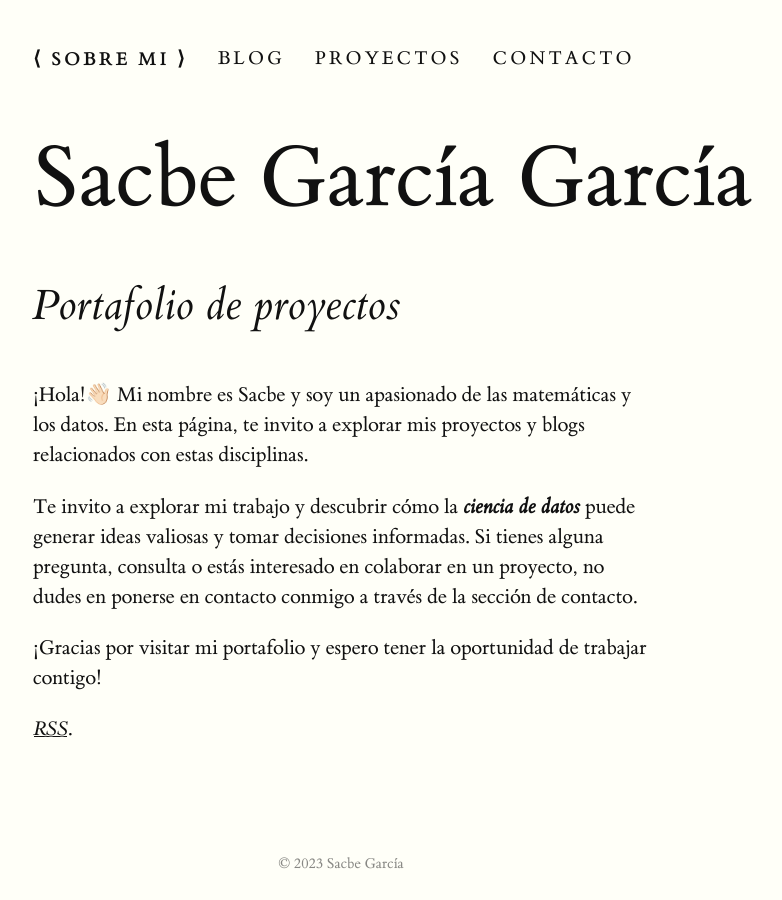
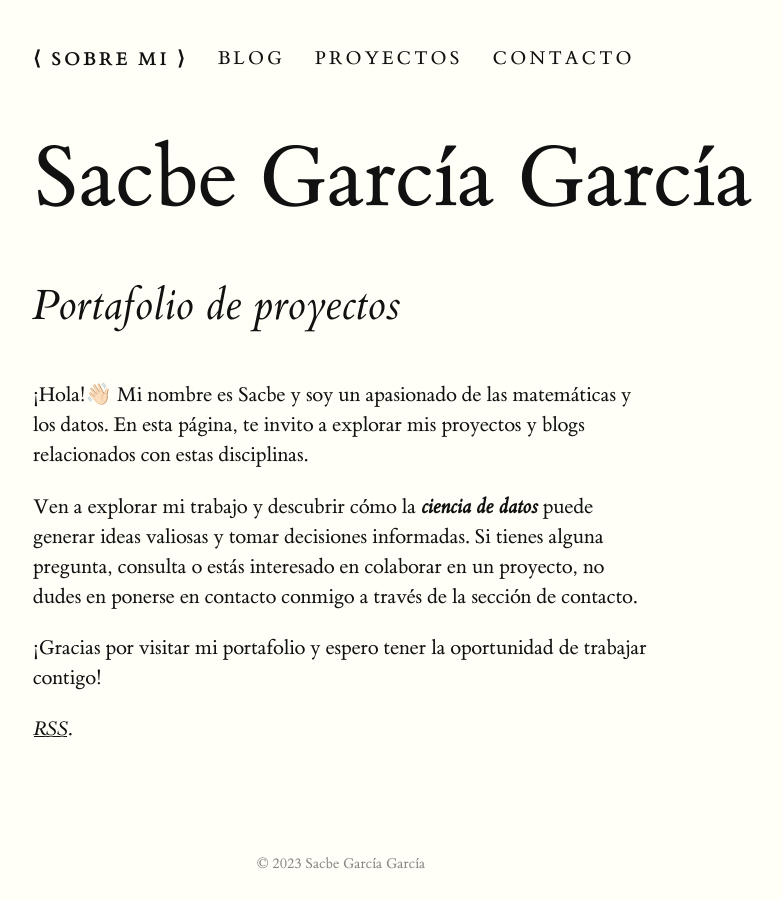
Before and after one commit to sacbegg/portafolio, a Jekyll site: the page built from index.md, in a window 1280 px wide. Shown: the whole page, without its empty margins (127-909 px from the left). Built offline with Jekyll 4.4.1, drawn with Linux system fonts in a browser that asks for light colours.

```diff
--- a/_config.yml
+++ b/_config.yml
@@ -3,8 +3,8 @@ title: Sacbe García
 # Whether the header (with large title and subtitle) should be displayed
 header: false
 subtitle: Proyectos realizados de ciencia de datos
-author: Sacbe García
-description: Proyectos de ciencia de datos
+author: Sacbe García García
+description: Artículos de ciencia de datos
 show_author: true
 markdown: kramdown
 markdown_ext: "markdown,mkdown,mkdn,mkd,md"
--- a/_layouts/blog-list.html
+++ b/_layouts/blog-list.html
@@ -4,7 +4,7 @@ title: blog
 full_width: true
 ---
 <h1>Publicaciones</h1>
-<p class=subtitle>{{ site.description }} 📊</p>
+<p class=subtitle>{{ site.description }} ✍🏻</p>
 
 {{ content }}
 
--- a/index.md
+++ b/index.md
@@ -8,7 +8,7 @@ weight: 1
 ---
 ¡Hola!👋🏻 Mi nombre es Sacbe y soy un apasionado de las matemáticas y los datos. En esta página, te invito a explorar mis proyectos y blogs relacionados con estas disciplinas.
 
-Te invito a explorar mi trabajo y descubrir cómo la ***ciencia de datos*** puede generar ideas valiosas y tomar decisiones informadas. Si tienes alguna pregunta, consulta o estás interesado en colaborar en un proyecto, no dudes en ponerse en contacto conmigo a través de la sección de contacto.
+Ven a explorar mi trabajo y descubrir cómo la ***ciencia de datos*** puede generar ideas valiosas y tomar decisiones informadas. Si tienes alguna pregunta, consulta o estás interesado en colaborar en un proyecto, no dudes en ponerse en contacto conmigo a través de la sección de contacto.
 
 ¡Gracias por visitar mi portafolio y espero tener la oportunidad de trabajar contigo!
 
```
Also changed, not shown: Proyectos/1.md (deleted, +0 -41 lines), page/Contacto.md (+3 -6 lines), page/Proyectos.md (+8 -1 lines), 1 other file.
